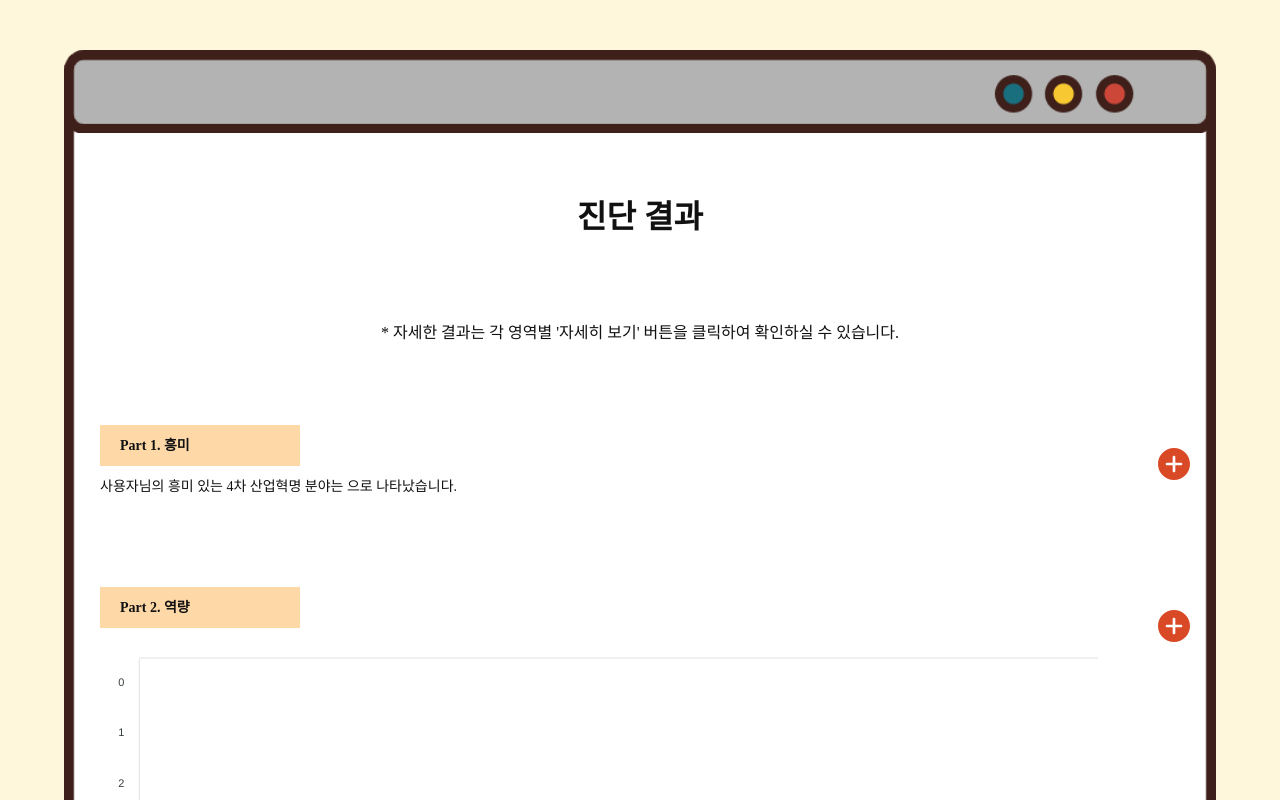
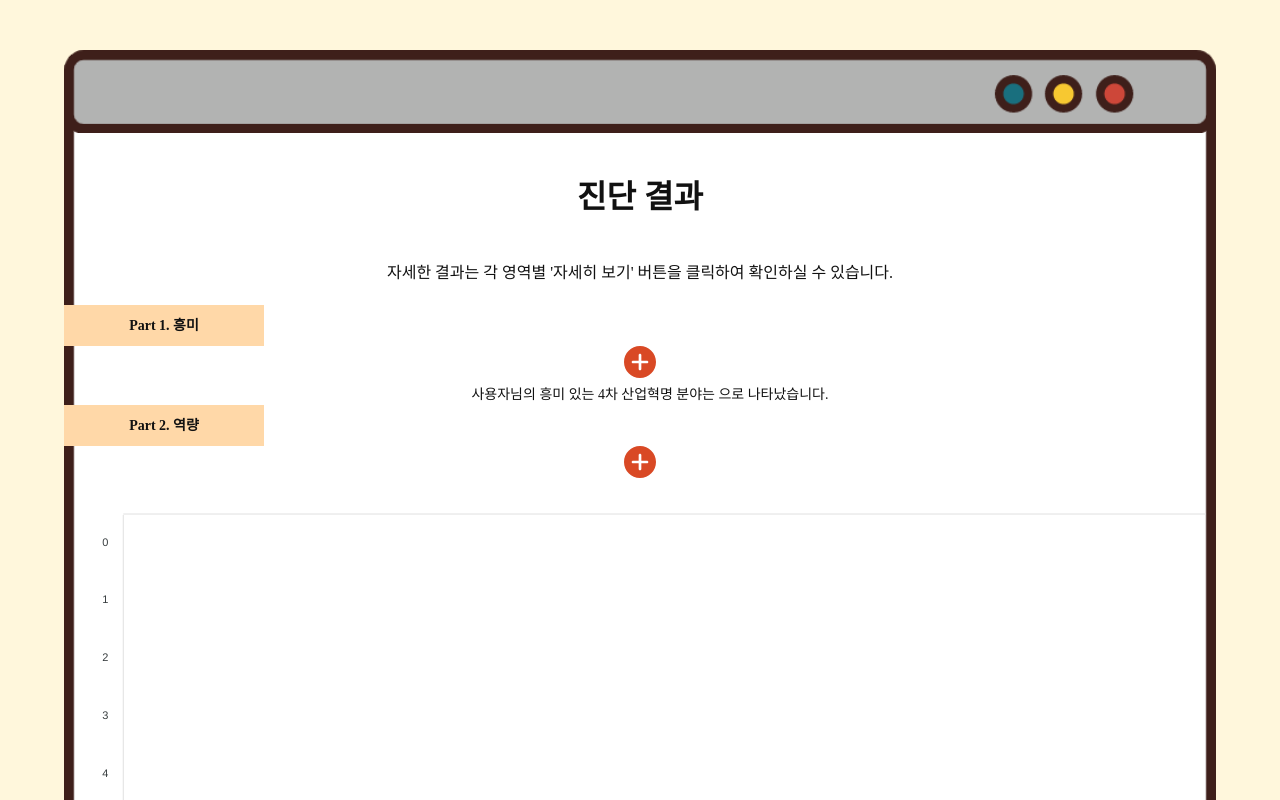
Before and after one commit to sap03110/interest-test, a React (Create React App) app: page /result in a window 1280 px wide. Shown: the top 800 px of the page. Built offline with nearby package versions, Linux system fonts and the light colour scheme; a web font is replaced by a local one.

Commit message:
styles: sub 별 표시 관련 수정
- has-sub 클래스에만 앞에 별이 표시되도록 스타일 및 마크업 수정

```diff
--- a/src/pages/Main.js
+++ b/src/pages/Main.js
@@ -32,7 +32,7 @@ const Main = () => {
   return (
     <>
       <div id="main" className={isAnswerSelected ? '' : 'fade-inout'}>
-        {isMultipleQuestion && <p className="sub">{MAIN_SUBTITLE}</p>}
+        {isMultipleQuestion && <p className="sub has-star">{MAIN_SUBTITLE}</p>}
         <h1 className="title">
           {questionNumber}. {title}
           {isMultipleQuestion && (
--- a/src/styles/Main.css
+++ b/src/styles/Main.css
@@ -181,9 +181,14 @@
   margin: 0 auto;
 }
 
-.part-list {
+.part-box {
   padding: 40px 16px;
   text-align: left;
+}
+
+.part-box .part-header {
+  display: flex;
+  margin: 0 20px;
 }
 
 .result-div {
@@ -205,41 +210,20 @@
 }
 
 #result .label {
-  vertical-align: top;
   width: 160px;
-  margin-left: 20px;
   font-weight: 600;
   padding: 10px 20px;
+  margin-right: auto;
   background-color: #ffd8a8;
-  display: inline-block;
   font-family: 'S-CoreDream-3Light';
 }
 
 #result .label-cont {
-  line-height: 2.6rem;
   margin-left: 20px;
 }
 
-#result .etc-btn {
-  width: calc(100% - 220px);
-  font-size: 0.8rem;
-  text-align: right;
-  display: inline-block;
-  position: relative;
-}
-
-#result .etc-btn > svg {
-  position: absolute;
-  top: 8px;
-  right: 10px;
-  cursor: pointer;
-}
-
-@media (min-width: 800px) {
-  #result .label-cont {
-    display: block;
-    width: 90% !important;
-  }
+#result .label-cont p {
+  margin: 20px 0;
 }
 
 #result .label-cont b {
@@ -277,7 +261,7 @@
   text-align: center;
 }
 
-.sub::before {
+.sub.has-star::before {
   content: '*';
   margin-right: 4px;
 }
@@ -329,7 +313,7 @@ button {
 .result-cont .title,
 .result-cont .sub {
   margin: 0;
-  padding: 40px 10px;
+  padding: 20px 10px;
 }
 
 .result-cont {
```
